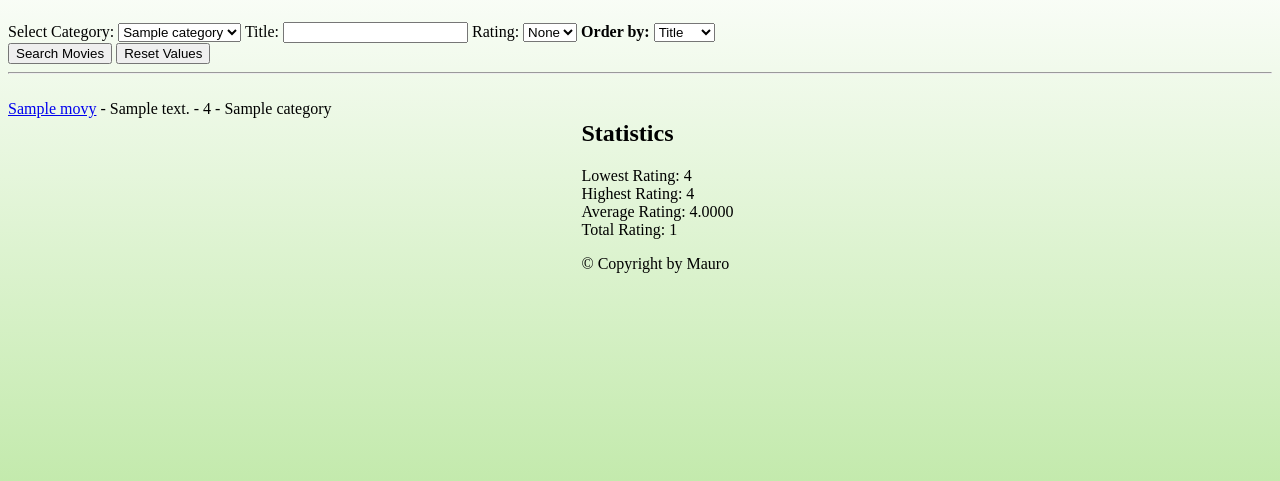
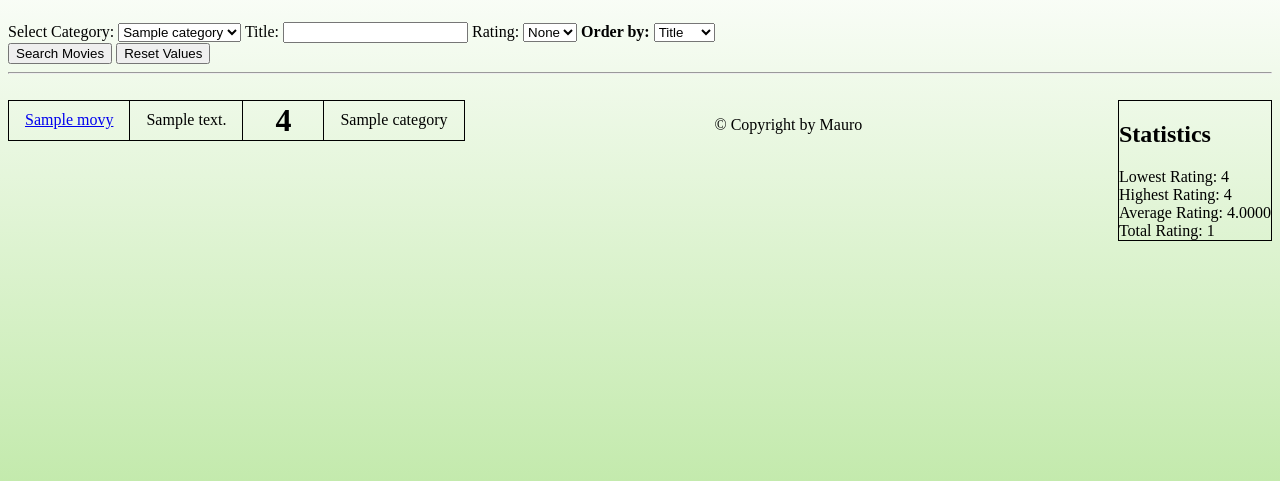
Before and after one commit to joshuaskling/online-catalog, a PHP site: page /?title=1 in a window 1280 px wide. Shown: the part 58-539 px from the top of the page. Run offline with PHP 8.4, Linux system fonts and the light colour scheme; tables that the repository leaves empty or names only in its code hold one stand-in row (values such as "Sample post").

Commit message:
added more styling

```diff
--- a/css/styles.css
+++ b/css/styles.css
@@ -15,3 +15,25 @@ background: -ms-linear-gradient(top,  #ffffff 0%,#b5e599 100%);
 background: linear-gradient(to bottom,  #ffffff 0%,#b5e599 100%);
 filter: progid:DXImageTransform.Microsoft.gradient( startColorstr='#ffffff', endColorstr='#b5e599',GradientType=0 );
 }
+
+.rating {
+	font-size: 2em;
+	font-weight: bold;
+}
+
+#statistics{
+	border: 1px solid black;
+	float: right;
+}
+
+#display-table {
+	border-collapse: collapse;
+}
+
+td {
+	/*min-width: 2em;*/
+	max-width: 20em;
+	border: 1px solid black;
+	padding-left:1em;
+	padding-right:1em;
+}
--- a/index.php
+++ b/index.php
@@ -95,12 +95,16 @@ function getStatistics(){
 	$sql = "SELECT MIN(rating) AS low, MAX(rating) AS high, AVG(rating) AS average, COUNT(rating) AS total
 			FROM oc_movies";
 	$records = getDataBySQL($sql);
+
+	//echo "<div id='statistics'>";
+	//echo "<h2>Statistics</h2>";
 	foreach ($records as $record) {
 		echo "Lowest Rating: " . $record['low'] . "<br />";
 		echo "Highest Rating: " . $record['high'] . "<br />";
 		echo "Average Rating: " . $record['average'] . "<br />";
 		echo "Total Rating: " . $record['total'] . "<br />";
 	}
+	//echo "</div>";
 }
 ?>
 
@@ -132,10 +136,6 @@ function getStatistics(){
     </header>
 
     <div>
-
-
-
-
 		<form method="get">
 		Select Category:
 		<select name="categoryId">
@@ -162,8 +162,6 @@ function getStatistics(){
 			<option value="10">10</option>
 		</select>
 
-
-
 		 <strong>Order by:</strong>
 		<select name="orderBy">
 			<option value="title">Title</option>
@@ -185,6 +183,7 @@ function getStatistics(){
 			$records = filterProucts();
 		}
 
+		/*
 		foreach ($records as $record) {
 			echo "<a target='getMoreInformationIframe' href='getMoreInformation.php?movie_id=" . $record['movie_id'] . "'>";
 			echo $record['title'];
@@ -193,6 +192,25 @@ function getStatistics(){
 			echo " - ".$record['rating'];
 			echo " - ".$record['categoryname']."<br />";
 		}
+		 *
+		 */
+		 echo "<table id='display-table'>";
+		 foreach ($records as $record) {
+		 	echo "<tr>";
+		 	echo "<td>";
+			echo "<a target='getMoreInformationIframe' href='getMoreInformation.php?movie_id=" . $record['movie_id'] . "'>";
+			echo $record['title'];
+			echo "</a>";
+			echo "</td><td>";
+			echo $record['description'];
+			echo "</td><td class='rating'>";
+			echo $record['rating'];
+			echo "</td><td>";
+			echo $record['categoryname']."<br />";
+			echo "</td>";
+			echo "</tr>";
+		}
+		 echo "</table>";
 		?>
 		</div>
 		<div style="float: left">
@@ -200,7 +218,7 @@ function getStatistics(){
 
 			</iframe>
 		</div>
-		<div>
+		<div id="statistics">
 			<h2>Statistics</h2>
 			<?=getStatistics()?>
 		</div>
```
